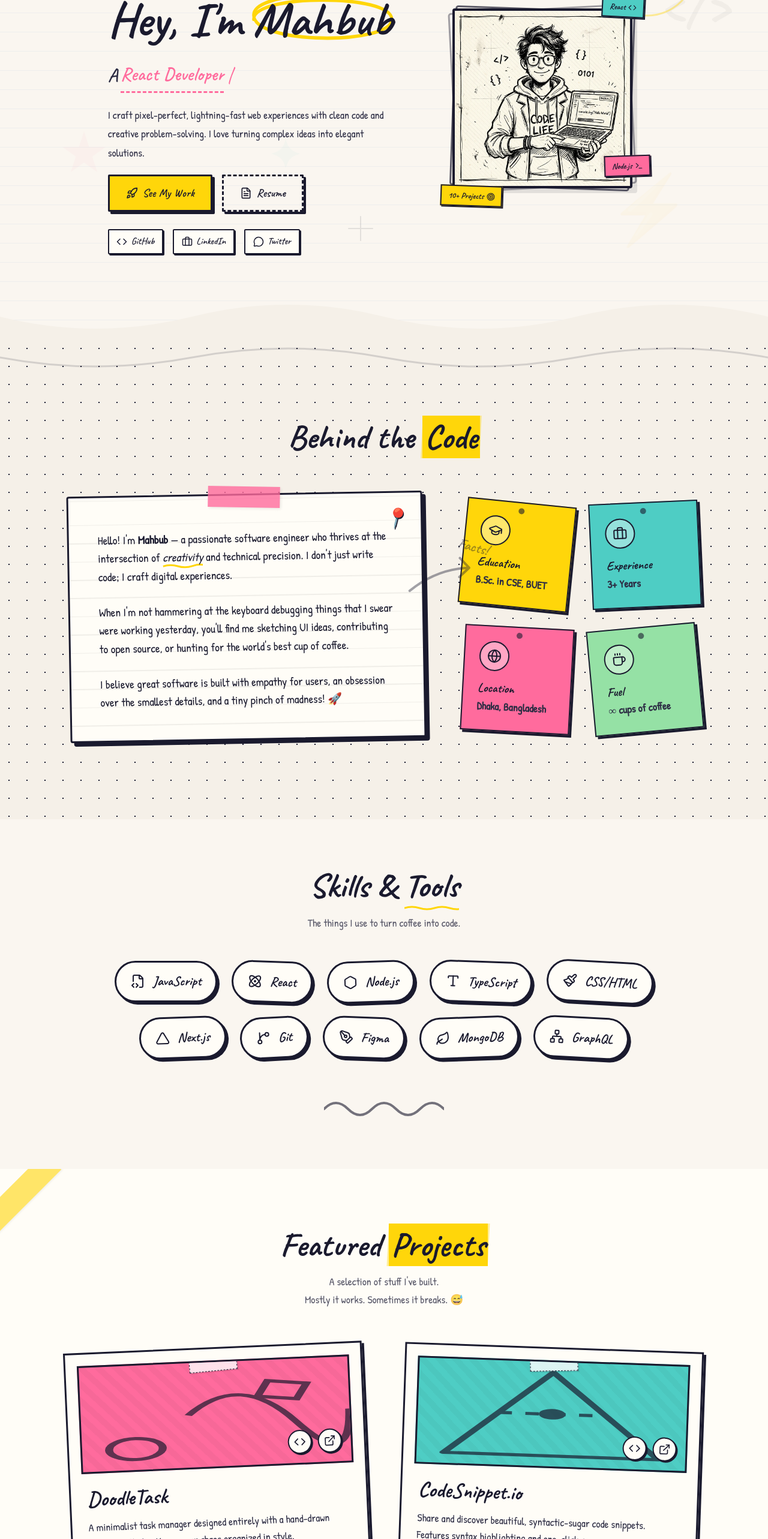
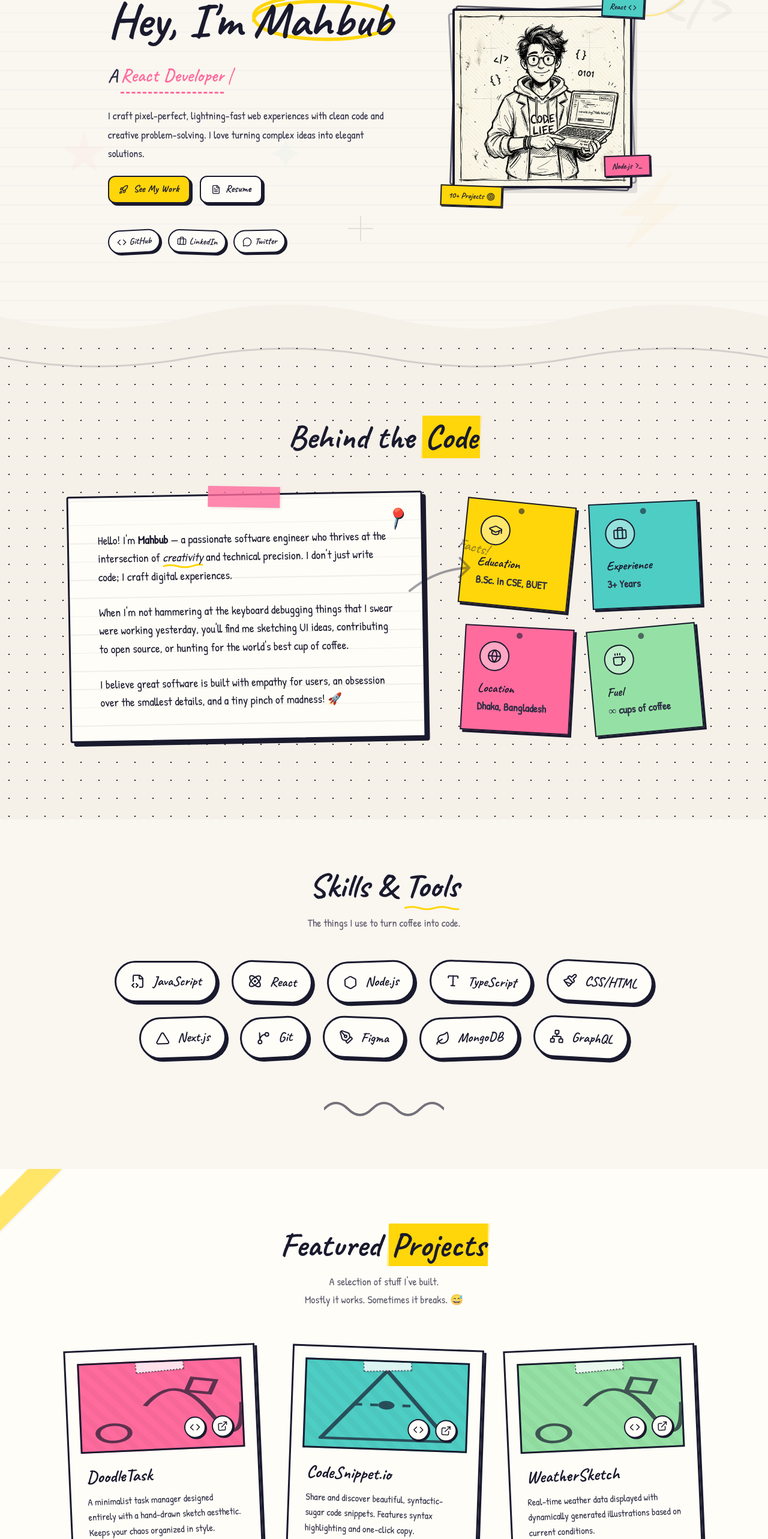
Before and after one commit to Maahhbuub/Mahbub-Doodle, a React (Vite) app: page / in a window 1280 px wide. Shown: the part 234-2800 px from the top of the page at 60% size. Built offline with nearby package versions, Linux system fonts and the light colour scheme.

Commit message:
fix(all): chagne design

```diff
--- a/src/components/Hero/Hero.jsx
+++ b/src/components/Hero/Hero.jsx
@@ -94,21 +94,21 @@ export default function Hero() {
 
             <div className={styles.actions}>
               <a href="#projects" className="btn-doodle" style={{ display: 'flex', alignItems: 'center', gap: '8px' }}>
-                <Rocket size={20} className={styles.btnIconFly} /> See My Work
+                <Rocket size={16} className={styles.btnIconFly} /> See My Work
               </a>
-              <a href="/resume.pdf" className={`btn-doodle outline ${styles.resumeBtn}`} target="_blank" style={{ display: 'flex', alignItems: 'center', gap: '8px' }}>
-                <FileText size={20} /> Resume
+              <a href="/resume.pdf" className={`btn-doodle ${styles.resumeBtn}`} target="_blank" style={{ display: 'flex', alignItems: 'center', gap: '8px', background: 'var(--paper)' }}>
+                <FileText size={16} /> Resume
               </a>
             </div>
 
             <div className={styles.socials}>
               {[
-                { label: 'GitHub', icon: <Code size={18} />, href: 'https://github.com', brand: 'github' },
-                { label: 'LinkedIn', icon: <Briefcase size={18} />, href: 'https://linkedin.com', brand: 'linkedin' },
-                { label: 'Twitter', icon: <MessageCircle size={18} />, href: 'https://twitter.com', brand: 'twitter' },
+                { label: 'GitHub', icon: <Code size={16} />, href: 'https://github.com', brand: 'github' },
+                { label: 'LinkedIn', icon: <Briefcase size={16} />, href: 'https://linkedin.com', brand: 'linkedin' },
+                { label: 'Twitter', icon: <MessageCircle size={16} />, href: 'https://twitter.com', brand: 'twitter' },
               ].map((s) => (
                 <a key={s.label} href={s.href} target="_blank" rel="noopener noreferrer"
-                   className={`${styles.socialLink} ${styles[s.brand]}`}>
+                   className={`${styles.socialLink} ${styles[s.brand]}`} aria-label={s.label} title={s.label}>
                   <span style={{ display: 'flex' }}>{s.icon}</span> {s.label}
                 </a>
               ))}
--- a/src/components/Hero/Hero.module.css
+++ b/src/components/Hero/Hero.module.css
@@ -201,39 +201,46 @@
 }
 
 .resumeBtn {
-  border-style: dashed;
+  /* Inherits from btn-doodle but has white background inline */
 }
 .resumeBtn:hover {
-  border-style: solid;
+  background: var(--paper-dark) !important;
 }
 
 .socials {
   display: flex;
-  gap: 1rem;
+  gap: 0.8rem;
   flex-wrap: wrap;
-  margin-top: 0.5rem;
+  margin-top: 1.5rem;
 }
 
 .socialLink {
   font-family: var(--font-doodle);
-  font-size: 1rem;
-  font-weight: 600;
-  color: var(--ink);
-  text-decoration: none;
+  font-size: 0.95rem;
+  font-weight: 700;
   display: flex;
   align-items: center;
-  gap: 0.4rem;
-  padding: 0.35em 0.8em;
+  justify-content: center;
+  gap: 0.3rem;
+  padding: 0.3rem 0.8rem;
+  text-decoration: none;
   border: 2px solid var(--ink);
-  box-shadow: 2px 2px 0 var(--ink);
   background: var(--paper);
-  transition: transform 0.15s ease, box-shadow 0.15s ease, background 0.15s;
-  border-radius: 2px;
+  color: var(--ink);
+  border-radius: 100px; /* Pill shape */
+  box-shadow: 3px 3px 0 var(--ink);
+  transition: transform 0.2s cubic-bezier(0.175, 0.885, 0.32, 1.275), box-shadow 0.2s ease, background 0.2s ease;
+  position: relative;
 }
 
+/* Give them a playful alternating tilt */
+.socialLink:nth-child(1) { transform: rotate(-3deg); }
+.socialLink:nth-child(2) { transform: rotate(2deg); }
+.socialLink:nth-child(3) { transform: rotate(-1deg); }
+
 .socialLink:hover {
-  transform: translate(-2px, -2px);
-  box-shadow: 4px 4px 0 var(--ink);
+  transform: translate(-3px, -3px) rotate(0deg) scale(1.1) !important; /* Overrides nth-child rotation and scales */
+  box-shadow: 6px 6px 0 var(--ink);
 }
 
 .socialLink.github:hover { background: var(--paper-dark); color: var(--ink); }
--- a/src/components/Projects/Projects.jsx
+++ b/src/components/Projects/Projects.jsx
@@ -84,10 +84,10 @@ export default function Projects() {
 
                  <div className={styles.linksOverlay}>
                     <a href={p.repo} aria-label="Github Repo">
-                      <Code size={20} />
+                      <Code size={18} />
                     </a>
                     <a href={p.link} aria-label="Live Demo">
-                      <ExternalLink size={20} />
+                      <ExternalLink size={18} />
                     </a>
                  </div>
               </div>
--- a/src/components/Projects/Projects.module.css
+++ b/src/components/Projects/Projects.module.css
@@ -40,8 +40,8 @@
 
 .grid {
   display: grid;
-  grid-template-columns: repeat(auto-fill, minmax(320px, 1fr));
-  gap: 3.5rem; /* Increased gap to accommodate rotation and shadows */
+  grid-template-columns: repeat(auto-fill, minmax(280px, 1fr));
+  gap: 3rem; /* Increased gap to accommodate rotation and shadows */
 }
 
 /* Polaroid-style cards */
@@ -65,7 +65,7 @@
 
 .cardHeader {
   position: relative;
-  height: 180px;
+  height: 150px;
   border: 3px solid var(--ink);
   overflow: hidden;
   display: flex;
@@ -112,8 +112,8 @@
   display: flex;
   align-items: center;
   justify-content: center;
-  width: 40px;
-  height: 40px;
+  width: 36px;
+  height: 36px;
   background: var(--paper);
   border: 2px solid var(--ink);
   border-radius: 50%;
@@ -138,7 +138,7 @@
 
 .cardTitle {
   font-family: var(--font-doodle);
-  font-size: 2.2rem;
+  font-size: 1.8rem;
   font-weight: 700;
   color: var(--ink);
   line-height: 1.1;
@@ -149,7 +149,7 @@
 }
 
 .cardDesc {
-  font-size: 1.1rem;
+  font-size: 1rem;
   color: var(--ink-light);
   flex-grow: 1;
   margin-bottom: 1.5rem;
@@ -164,7 +164,7 @@
 
 .tag {
   font-family: var(--font-doodle);
-  font-size: 1.05rem;
+  font-size: 0.95rem;
   font-weight: 600;
   padding: 0.15em 0.8em;
   border: 2px solid var(--ink);
--- a/src/index.css
+++ b/src/index.css
@@ -145,22 +145,22 @@ body::before {
   to { width: 100%; }
 }
 
-/* Button base */
+/* Buttons */
 .btn-doodle {
   font-family: var(--font-doodle);
-  font-size: 1.2rem;
-  font-weight: 600;
-  padding: 0.6em 1.4em;
-  border: 3px solid var(--ink);
+  font-size: 1.05rem;
+  font-weight: 700;
+  padding: 0.4em 1em;
+  border: 2px solid var(--ink);
   background: var(--accent-yellow);
   color: var(--ink);
   cursor: pointer;
-  box-shadow: var(--shadow-ink);
-  transition: transform 0.15s ease, box-shadow 0.15s ease;
+  box-shadow: 4px 4px 0px var(--ink);
+  transition: transform 0.2s ease, box-shadow 0.2s ease;
+  position: relative;
   text-decoration: none;
   display: inline-block;
-  position: relative;
-  border-radius: 2px;
+  border-radius: 12px;
 }
 
 .btn-doodle:hover {
```
